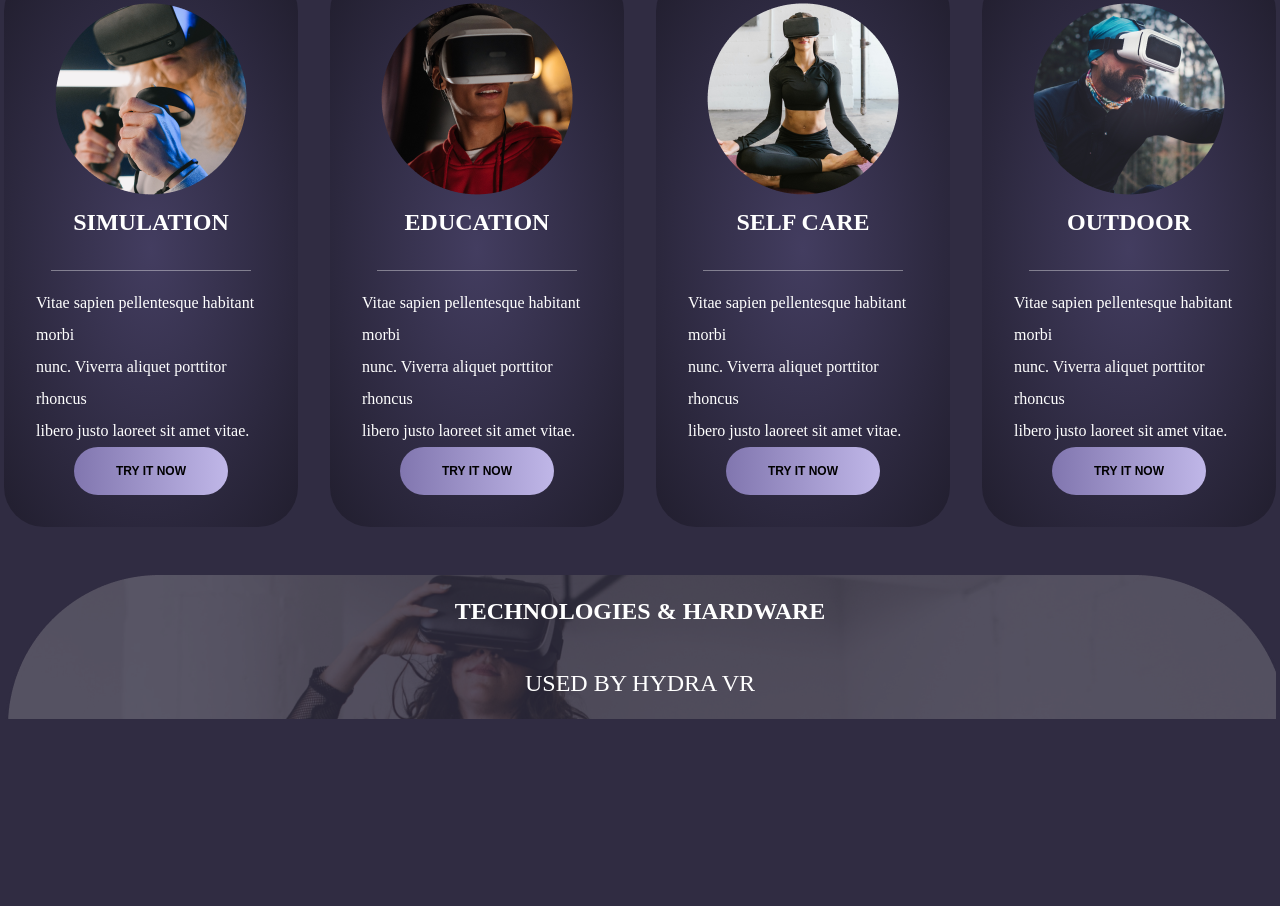
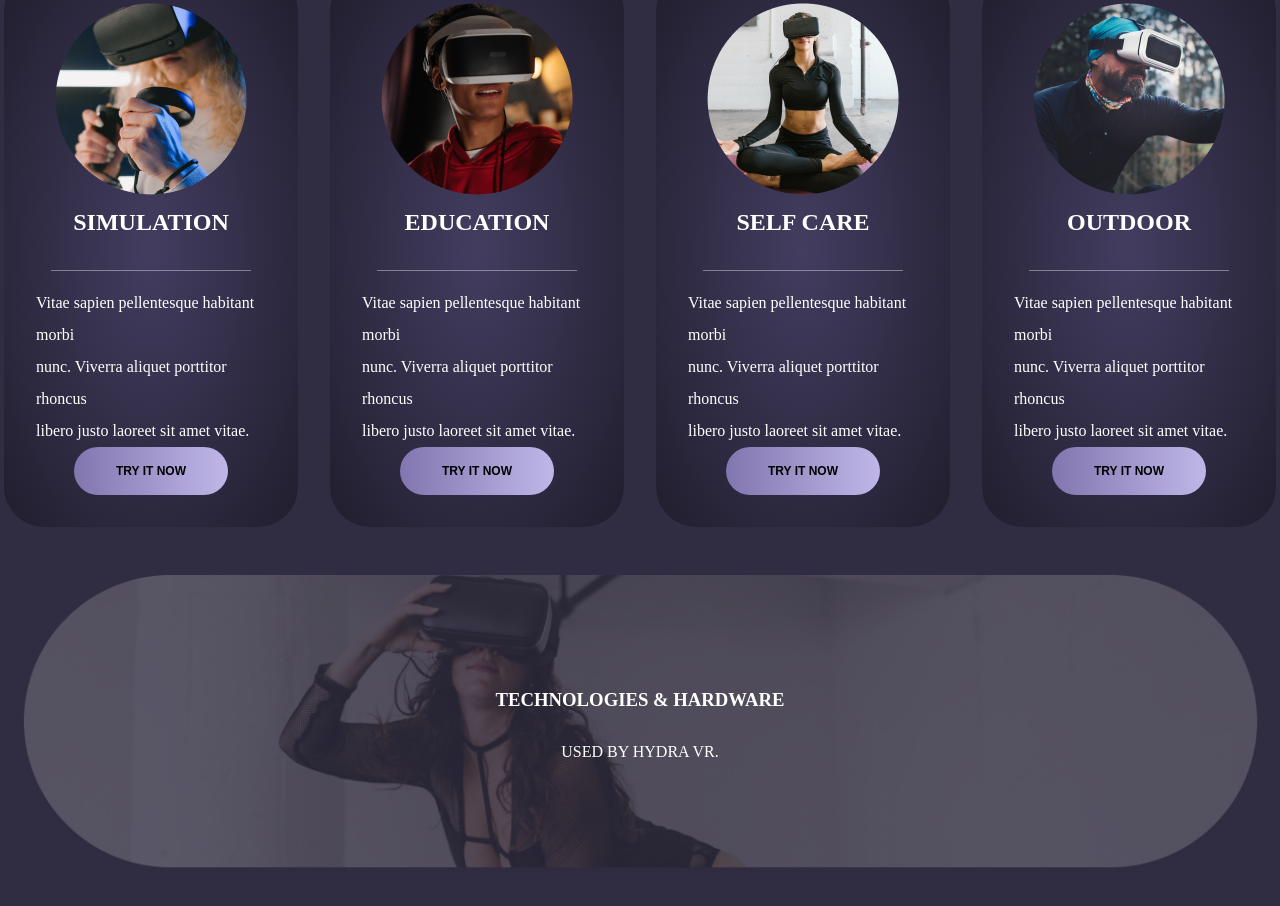
Before and after one commit to Adhish-Ullasan/hydra-landing-page, a plain HTML site: page index.html in a window 1280 px wide. Shown: the part 1884-2790 px from the top of the page. Before the commit the page ends 2603 px from the top, so only its background shows below. Drawn offline with Linux system fonts and the light colour scheme; a web font is replaced by a local one.

Commit message:
complete tech hydra tech slide

```diff
--- a/index.html
+++ b/index.html
@@ -224,29 +224,9 @@
                         </div>
                 </section>
                 <section id="hardware">
-                    <div class="container">
-                        <div id="technologies">
-                            <div>
-                                <h1>TECHNOLOGIES & HARDWARE <br><span class="page-heading">USED BY HYDRA VR</span></h1>
-                            </div>
-                            <!-- <div>
-                                <img src="./images/chevron-small-down.png" alt="small-down">
-                            </div> -->
-                            <!-- <div>
-                                <div>
-                                    <img src="./images/Hydra-Tech1 1.png" alt="tech-1">
-                                </div>
-                                <div>
-                                    <img src="./images/Hydra-Tech2 1.png" alt="tech-2">
-                                </div>
-                                <div>
-                                    <img src="./images/Hydra-Tech3 1.png" alt="tech-3">
-                                </div>
-                                <div>
-                                    <img src="./images/Hydra-Tech4 1.png" alt="tech-4">
-                                </div>
-                            </div> -->
-                        </div>
+                    <div class="container technologies">
+                        <h3>TECHNOLOGIES & HARDWARE</h3>
+                        <h4>USED BY HYDRA VR.</h4>
                     </div>
                 </section>
         </main>
--- a/style.css
+++ b/style.css
@@ -19,6 +19,7 @@ body {
 main {
 
     font-family:"Montserrat";
+    padding-bottom: 100px;
 }
 
 
@@ -314,17 +315,23 @@ a {
 #hardware {
 
     color: #FFFFFF;
+    min-height: 303px;
 }
 
-#technologies > div >h1 {
 
-    display: flex;
-    flex-direction: column;
-    align-items: anchor-center;
-    line-height: 3
+#hardware .technologies {
+    min-height: 300px;
+    background-image: url(./images/vrlady.png);
+    background-position: center;
+    background-size: contain;
+    background-repeat: no-repeat;
+    text-align: center;
+    display: grid;
+    place-content: center;
 }
 
-#technologies > div:first-child {
+#hardware .technologies > h4 {
+    font-weight: 300;
+    margin-top: 2rem;
 
-    background-image: url(./images/vrlady.png);
 }
```
